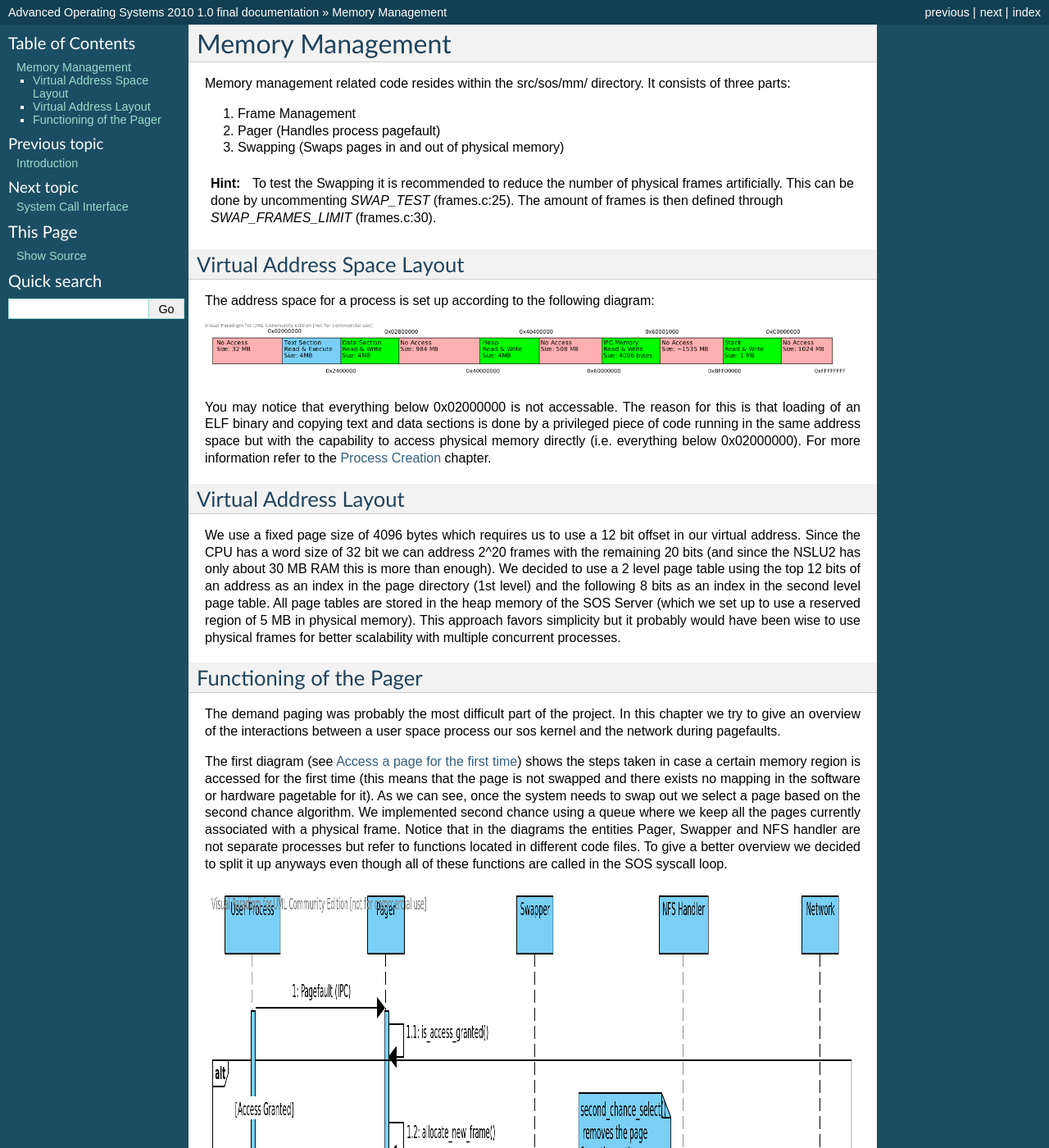
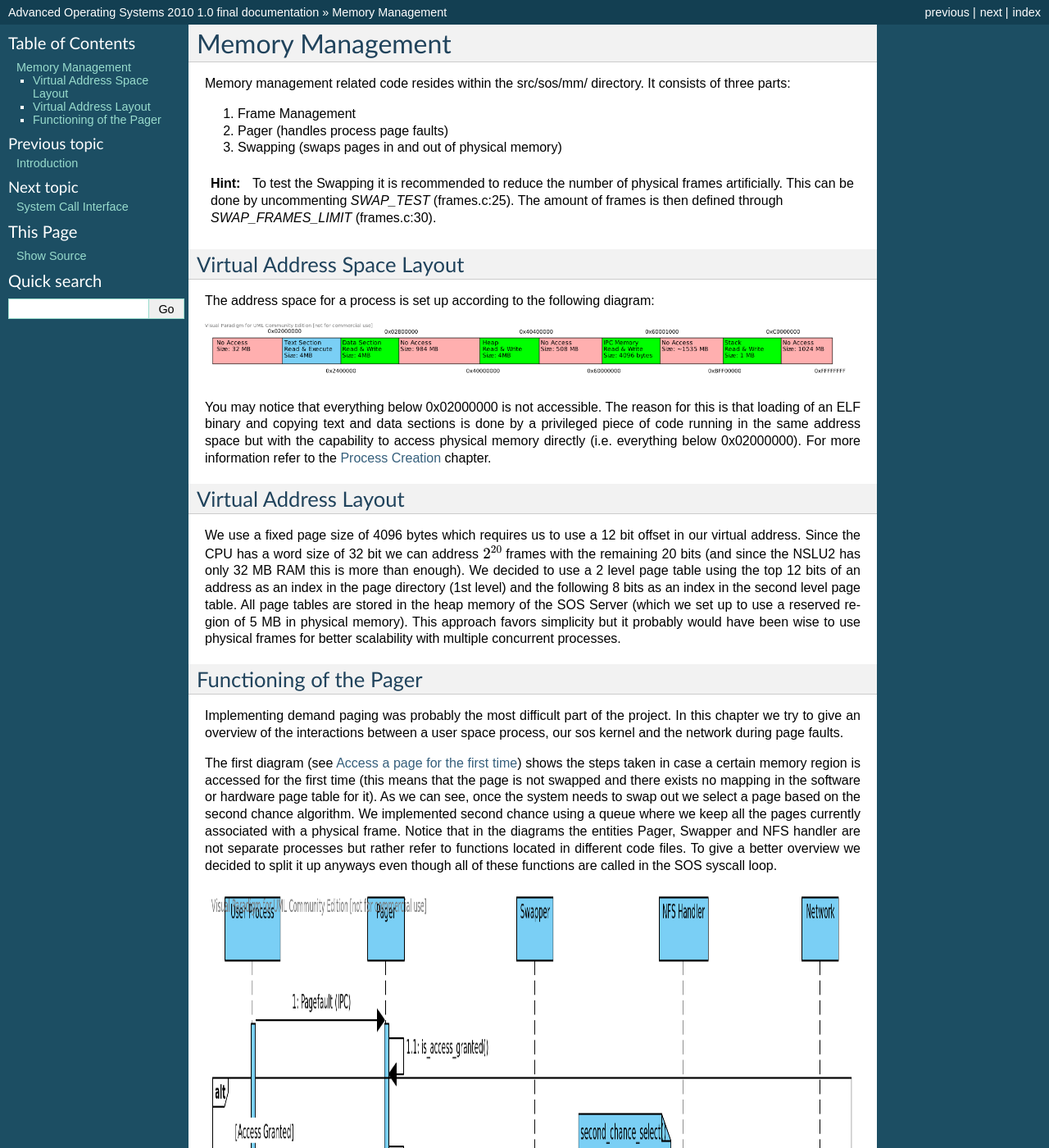
Before and after one commit to gz/aos10, a Sphinx documentation site: the page built from doc/documentation/source/mm.txt, in a window 1280 px wide and 1400 px high. Shown: the whole window at 82% size. Built offline with Sphinx 7.4.7, drawn with Linux system fonts in a browser that asks for light colours; formulas are drawn with MathJax 3; some of the changed text lies outside the part shown.

Commit message:
revised mm chapter
git-svn-id: https://svn.vis.ethz.ch/svn/aos10@232 77cbfc24-9232-4b91-9b01-57cbc351378c

```diff
--- a/doc/documentation/source/conf.py
+++ b/doc/documentation/source/conf.py
@@ -22,7 +22,7 @@
 
 # Add any Sphinx extension module names here, as strings. They can be extensions
 # coming with Sphinx (named 'sphinx.ext.*') or your custom ones.
-extensions = ['sphinx.ext.todo']
+extensions = ['sphinx.ext.todo', 'sphinx.ext.pngmath']
 
 # Add any paths that contain templates here, relative to this directory.
 templates_path = ['_templates']
--- a/doc/documentation/source/mm.txt
+++ b/doc/documentation/source/mm.txt
@@ -6,8 +6,8 @@
 three parts:
 
 #. Frame Management
-#. Pager (Handles process pagefault)
-#. Swapping (Swaps pages in and out of physical memory)
+#. Pager (handles process page faults)
+#. Swapping (swaps pages in and out of physical memory)
 
 .. hint:: To test the Swapping it is recommended to reduce the number of physical frames artificially. This can be done by uncommenting `SWAP_TEST` (frames.c:25). The amount of frames is then defined through `SWAP_FRAMES_LIMIT` (frames.c:30).
 
@@ -20,7 +20,7 @@
 .. image:: _images/address_space.png
     :width: 110%
 
-You may notice that everything below 0x02000000 is not accessable. The reason for
+You may notice that everything below 0x02000000 is not accessible. The reason for
 this is that loading of an ELF binary and copying text and data sections
 is done by a privileged piece of code running in the same address space
 but with the capability to access physical memory directly
@@ -31,8 +31,8 @@
 Virtual Address Layout
 ----------------------
 We use a fixed page size of 4096 bytes which requires us to use a 12 bit offset
-in our virtual address. Since the CPU has a word size of 32 bit we can address 2^20 frames
-with the remaining 20 bits (and since the NSLU2 has only about 30 MB RAM
+in our virtual address. Since the CPU has a word size of 32 bit we can address :math:`2^{20}` frames
+with the remaining 20 bits (and since the NSLU2 has only 32 MB RAM
 this is more than enough).
 We decided to use a 2 level page table using the top 12 bits
 of an address as an index in the page directory (1st level) and the following 8 bits
@@ -45,72 +45,72 @@
 
 Functioning of the Pager
 ------------------------
-The demand paging was probably the most difficult part of the project. In this
-chapter we try to give an overview of the interactions between a user space process
-our sos kernel and the network during pagefaults.
+Implementing demand paging was probably the most difficult part of the project. In this
+chapter we try to give an overview of the interactions between a user space process,
+our sos kernel and the network during page faults.
 
 The first diagram (see :ref:`swap-out-sequence`) shows the steps taken in case
 a certain memory region is accessed for the first time (this means that the page
-is not swapped and there exists no mapping in the software or hardware pagetable
+is not swapped and there exists no mapping in the software or hardware page table
 for it). As we can see, once the system needs to swap out we select a page
 based on the second chance algorithm. We implemented second chance using a queue
 where we keep all the pages currently associated with a physical frame.
 Notice that in the diagrams the entities Pager, Swapper and NFS handler are not
-separate processes but refer to functions located in different code files.
+separate processes but rather refer to functions located in different code files.
 To give a better overview we decided to split it up anyways even though all
 of these functions are called in the SOS syscall loop.
 
 .. _swap-out-sequence:
 
 .. figure:: _images/swap_out_sequence.png
-    :scale: 100%
+    :scale: 110%
     :alt: Sequence Diagram: First time page access
 
     Access a page for the first time
 
-If one takes a look at the structure `page_queue_item` (swapper.h:9)
+If one takes a look at the structure ``page_queue_item`` (swapper.h:9)
 he will notice that we store a bunch of information there to help
 us identify to which process a page belongs to, find the correct swap offset
 and corresponding page table entry.
-While a page is swapped out it's corresponding `page_queue_item` is
+While a page is swapped out it's corresponding ``page_queue_item`` is
 inserted in the swapping queue. This is needed because swapping in and out
 leads to an asynchronous NFS callback in the server so in case a process
-is deleted while its waiting for a pagefault we need to be able to detect this
-in the callback. The swap file stores only page content and can currently
-hold about 5000 pages (although this can easily be changed by setting
-MAX_SWAP_ENTRIES in swapper.c:64). The offset of a page in the swap file
+is deleted while it's waiting for a page fault we need to be able to detect this
+in the callback (see also :ref:`process-deletion`). The swap file stores only
+page content and can currently hold about 5000 pages (although this can easily be
+changed by setting ``MAX_SWAP_ENTRIES`` in swapper.c:64). The offset of a page in the swap file
 is stored in the page table entry during the time a page is swapped out
 and once it is back in memory gets copied into the corresponding
-`page_queue_item`.
+``page_queue_item``.
 
 The next diagram (see :ref:`swap-in-sequence`) shows the steps taken in case
 a page is requested which was already mapped before but currently does not
-exist in the hardware pagetable.
+exist in the hardware page table.
 
 .. _swap-in-sequence:
 
 .. figure:: _images/swap_in_sequence.png
-    :scale: 100%
+    :scale: 110%
     :alt: Sequence Diagram: Request a page
 
     Requesting a previously mapped page
 
 As we can see we have to distinguish two cases:
 
-#. If the page is currently in the swap file we need to read it back into physical memory. Notice also that we create the corresponding `page_queue_item` before we called `nfs_read()` so we can pass a pointer to it as an argument which is handed over again later in the callback.
-#. If the page is already in physical memory we just update the hardware pagetable using `L4_MapFpage()`.
+#. If the page is currently in the swap file we need to read it back into physical memory. Notice also that we create the corresponding ``page_queue_item`` before we called ``nfs_read()`` so we can pass its address as an argument which is handed back later in the callback.
+#. If the page is already in physical memory we just update the hardware page table using `L4_MapFpage()`.
 
-Now that we've seen the sequence patterns used to handle pagefaults we will take a closer look at the states a page can be in and how they affect our
-datastructures (see :ref:`page-state`).
+Now that we've seen the sequence patterns used to handle page faults we will take a closer look at the states a page can be in and how they affect our
+data structures (see :ref:`page-state`).
 
 .. _page-state:
 
 .. figure:: _images/page_state.png
-    :scale: 100%
+    :scale: 110%
     :alt: Page as a State Machine
 
     Page as a State Machine
 
-* You may notice that once a page is dereferenced only pagefaults with read request can happen. This is because in L4 the first access to an unmapped page will always deliver a read page fault, even if the fault is from a write instruction. Once a page is mapped, subsequent faults will report the correct access.
-* Since the ARM CPU does not provide reference and dirty bits. We simulated the reference/dereference operation by mapping and unmapping the page in the hardware pagetable.
-* The dirty bit is stored in the lower 12 bits of our software page table. A page referenced for the first time it is always marked as dirty. This is needed because in the beginning nothing is swapped out. Once a page is swapped out the dirty bit is cleared in the pagetable but is reset again if the page gets mapped with write access in the future.
+* You may notice that once a page is dereferenced only page faults with read request can happen. This is because in L4 the first access to an unmapped page will always deliver a read page fault, even if the fault is from a write instruction. Once a page is mapped, subsequent faults will report the correct access.
+* Since the ARM CPU does not provide reference and dirty bits. We simulated the reference/dereference operation by mapping and unmapping the page in the hardware page table.
+* The dirty bit is stored in the lower 12 bits of our software page table. A page referenced for the first time it is always marked as dirty. This is needed because in the beginning nothing is swapped out. Once a page is swapped out the dirty bit is cleared in the page table but is reset again if the page gets mapped with write access in the future.
--- a/doc/documentation/source/process.txt
+++ b/doc/documentation/source/process.txt
@@ -28,6 +28,8 @@
     Creating a new process
 
 
+.. _process-deletion:
+
 Process Deletion
 ----------------
 Process deletion basically just stops the thread using `L4_Stop()`, cleans the mappings in the hardware page table and frees datastructures belonging to this process in the SOS server. However the biggest problem here is that a process could be killed while waiting for a syscall to return and the SOS server would not detect that the process is deleted and try to reply. Since our server is single threaded and `process_delete()` is also a syscall this can only happen whenever we have a syscall which does not immediately (i.e. not in the same loop iteration) return back to the client.
```
